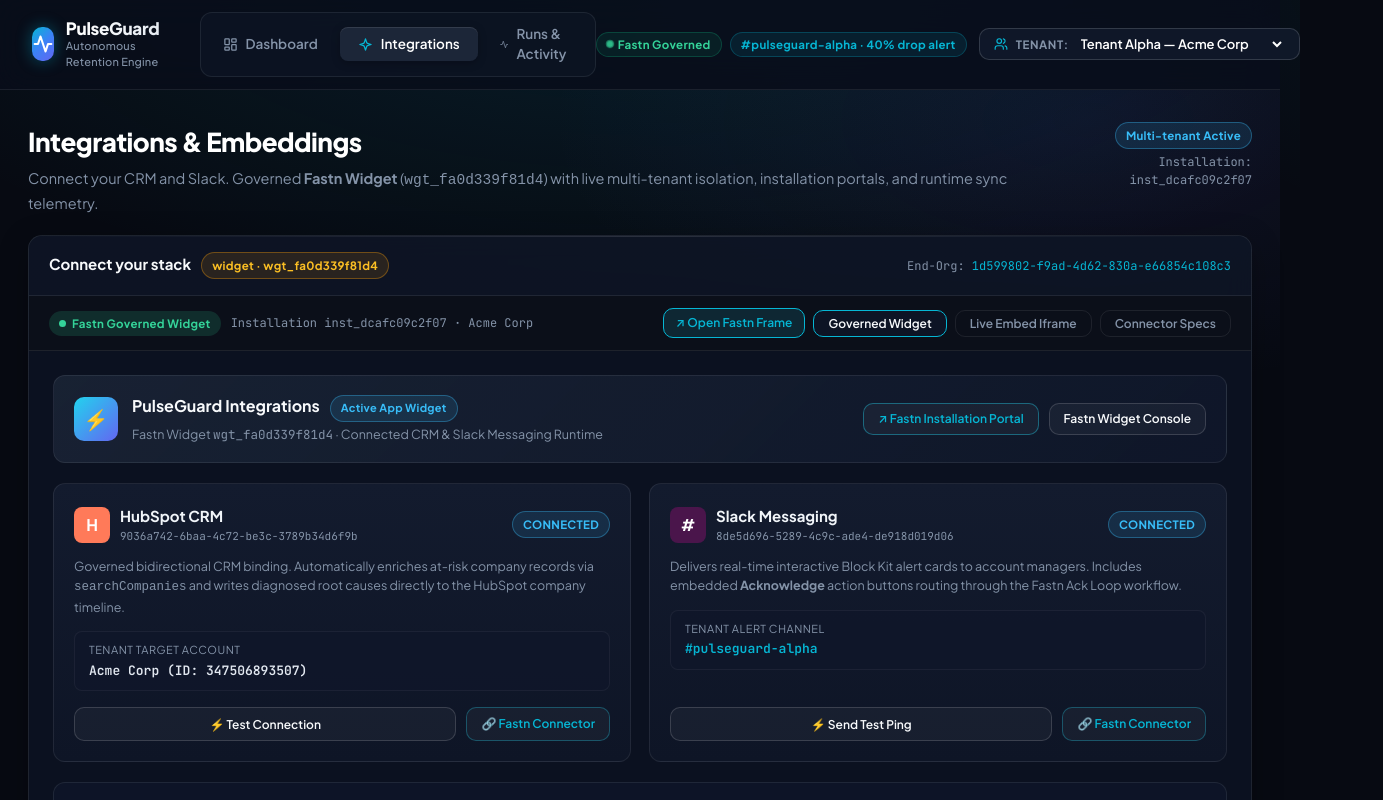
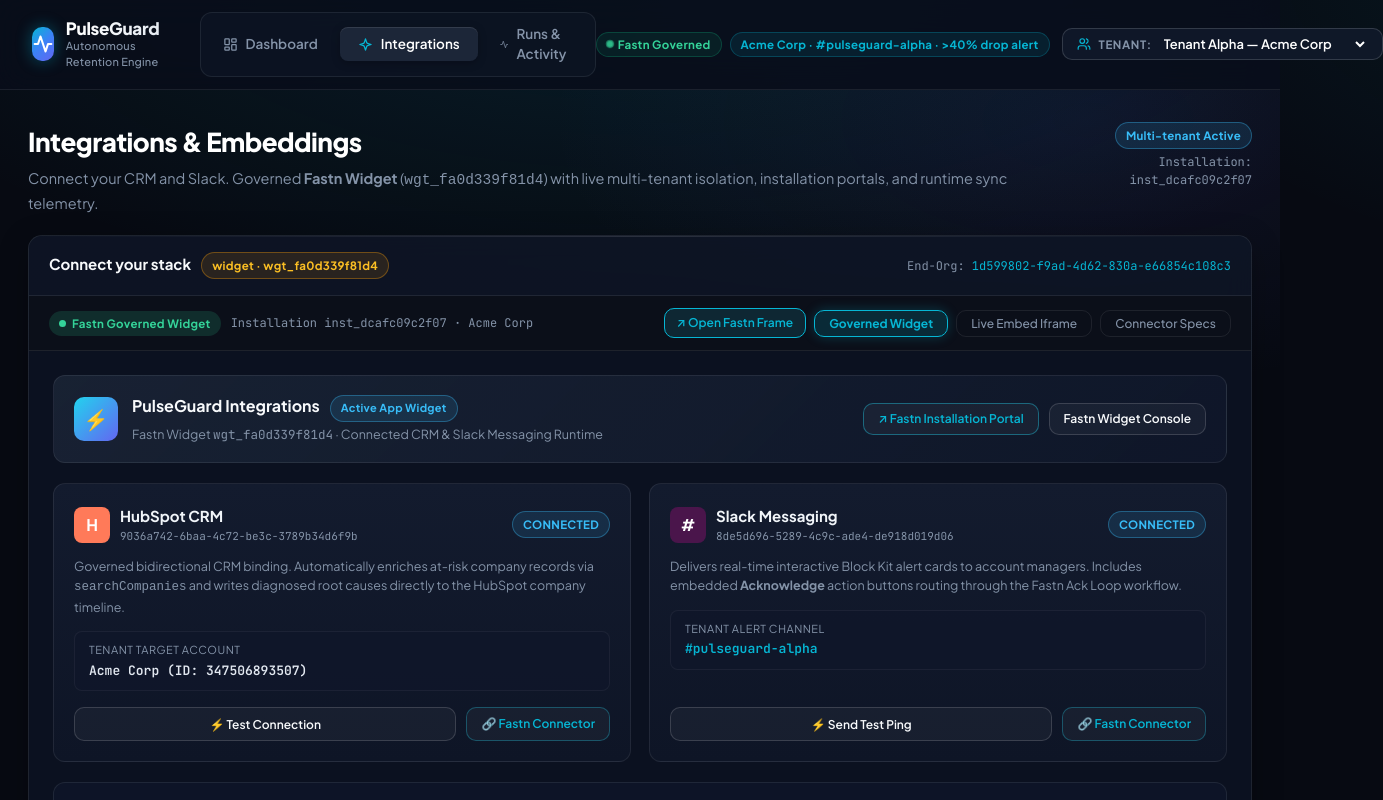
Before and after one commit to jamshidnabizada7-boop/PULSEGUARD-, a Next.js app in the folder pulseguard-app/: page /integrations in a window 1280 px wide. Shown: the top 800 px of the page, 1383 px wide, since content can reach past the window. Built offline with nearby package versions, Linux system fonts and the light colour scheme.

Commit message:
fix(ui): resolve font flash, sparkline SVG ID collisions, tenant fallback sync, and add row action animations

```diff
--- a/pulseguard-app/app/TopBar.jsx
+++ b/pulseguard-app/app/TopBar.jsx
@@ -107,7 +107,7 @@
             fontSize: 11.5,
             padding: '3px 10px'
           }}>
-            {current ? `${current.channel} · ${current.threshold}% drop alert` : 'Cross-Tenant Audit'}
+            {current ? `${current.company} · ${current.channel} · >${current.threshold}% drop alert` : 'All Tenants · Cross-Tenant Audit'}
           </span>
         </div>
 
@@ -119,7 +119,7 @@
             <path d="M16 3.13a4 4 0 0 1 0 7.75" />
           </svg>
           <span style={{ fontSize: 11.5, textTransform: 'uppercase', letterSpacing: 0.6, fontWeight: 700 }}>Tenant:</span>
-          <select value={tenant} onChange={handleSwitch}>
+          <select value={(active !== '/runs' && tenant === 'all') ? 'tenant-alpha' : tenant} onChange={handleSwitch}>
             {active === '/runs' && (
               <option value="all">All Tenants (Aggregated Audit)</option>
             )}
--- a/pulseguard-app/app/globals.css
+++ b/pulseguard-app/app/globals.css
@@ -611,14 +611,27 @@
   background: rgba(11, 18, 32, 0.85);
   border: 1px solid var(--line);
   border-radius: 10px;
-  padding: 14px;
+  padding: 14px 16px;
   position: relative;
   transition: all 0.15s ease;
+  overflow: hidden;
+}
+
+.pipeline-step::before {
+  content: '';
+  position: absolute;
+  top: 0;
+  left: 0;
+  right: 0;
+  height: 2px;
+  background: linear-gradient(90deg, var(--accent), transparent);
+  opacity: 0.6;
 }
 
 .pipeline-step:hover {
   border-color: var(--line-cyan);
   background: rgba(14, 24, 44, 0.95);
+  transform: translateY(-1px);
 }
 
 .pipeline-step .step-num {
@@ -641,6 +654,27 @@
   font-size: 11px;
   color: var(--muted);
   line-height: 1.45;
+}
+
+/* Table Row Feedback Animations */
+@keyframes row-anomaly-glow {
+  0% { background: rgba(244, 63, 94, 0.35); }
+  40% { background: rgba(244, 63, 94, 0.15); }
+  100% { background: transparent; }
+}
+
+@keyframes row-ack-glow {
+  0% { background: rgba(56, 189, 248, 0.35); }
+  40% { background: rgba(56, 189, 248, 0.15); }
+  100% { background: transparent; }
+}
+
+.row-anomaly-pulse {
+  animation: row-anomaly-glow 2.6s ease-out;
+}
+
+.row-ack-pulse {
+  animation: row-ack-glow 2.6s ease-out;
 }
 
 /* Range Inputs & Sliders */
--- a/pulseguard-app/app/integrations/page.jsx
+++ b/pulseguard-app/app/integrations/page.jsx
@@ -52,6 +52,8 @@
       const t = p.get('tenant');
       if (t && TENANT_INTEGRATIONS[t]) {
         setTenant(t);
+      } else {
+        setTenant('tenant-alpha');
       }
     }
   }, []);
@@ -299,8 +301,10 @@
               padding: '5px 14px',
               fontSize: 12,
               borderColor: viewMode === 'governed' ? 'var(--accent)' : 'var(--line)',
-              background: viewMode === 'governed' ? 'var(--panel)' : 'transparent',
-              color: viewMode === 'governed' ? 'var(--text)' : 'var(--muted)',
+              background: viewMode === 'governed' ? 'rgba(6, 182, 212, 0.16)' : 'transparent',
+              color: viewMode === 'governed' ? 'var(--accent)' : 'var(--muted)',
+              fontWeight: viewMode === 'governed' ? 700 : 500,
+              boxShadow: viewMode === 'governed' ? '0 0 12px rgba(6, 182, 212, 0.25)' : 'none',
             }}
             onClick={() => setViewMode('governed')}
           >
@@ -313,8 +317,10 @@
               padding: '5px 14px',
               fontSize: 12,
               borderColor: viewMode === 'iframe' ? 'var(--accent)' : 'var(--line)',
-              background: viewMode === 'iframe' ? 'var(--panel)' : 'transparent',
-              color: viewMode === 'iframe' ? 'var(--text)' : 'var(--muted)',
+              background: viewMode === 'iframe' ? 'rgba(6, 182, 212, 0.16)' : 'transparent',
+              color: viewMode === 'iframe' ? 'var(--accent)' : 'var(--muted)',
+              fontWeight: viewMode === 'iframe' ? 700 : 500,
+              boxShadow: viewMode === 'iframe' ? '0 0 12px rgba(6, 182, 212, 0.25)' : 'none',
             }}
             onClick={() => {
               setViewMode('iframe');
@@ -330,8 +336,10 @@
               padding: '5px 14px',
               fontSize: 12,
               borderColor: viewMode === 'specs' ? 'var(--accent)' : 'var(--line)',
-              background: viewMode === 'specs' ? 'var(--panel)' : 'transparent',
-              color: viewMode === 'specs' ? 'var(--text)' : 'var(--muted)',
+              background: viewMode === 'specs' ? 'rgba(6, 182, 212, 0.16)' : 'transparent',
+              color: viewMode === 'specs' ? 'var(--accent)' : 'var(--muted)',
+              fontWeight: viewMode === 'specs' ? 700 : 500,
+              boxShadow: viewMode === 'specs' ? '0 0 12px rgba(6, 182, 212, 0.25)' : 'none',
             }}
             onClick={() => setViewMode('specs')}
           >
--- a/pulseguard-app/app/layout.jsx
+++ b/pulseguard-app/app/layout.jsx
@@ -11,6 +11,10 @@
       <head>
         <link rel="preconnect" href="https://fonts.googleapis.com" />
         <link rel="preconnect" href="https://fonts.gstatic.com" crossOrigin="anonymous" />
+        <link
+          href="https://fonts.googleapis.com/css2?family=Plus+Jakarta+Sans:wght@400;500;600;700;800&family=JetBrains+Mono:wght@400;500;600&display=swap"
+          rel="stylesheet"
+        />
       </head>
       <body>{children}</body>
     </html>
```
Also changed, not shown: pulseguard-app/app/page.jsx (+19 -6 lines), pulseguard-app/app/runs/page.jsx (+10 -2 lines).
